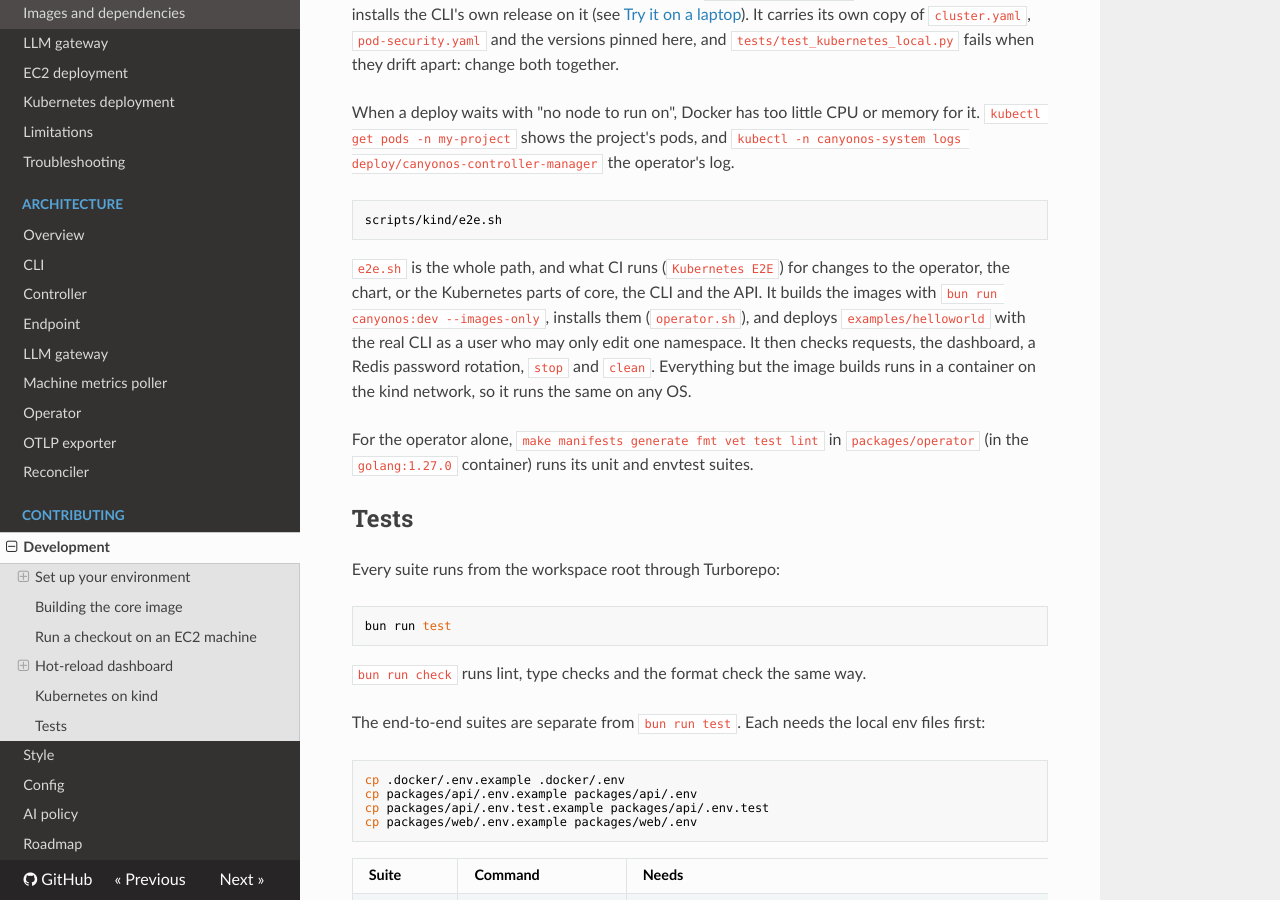
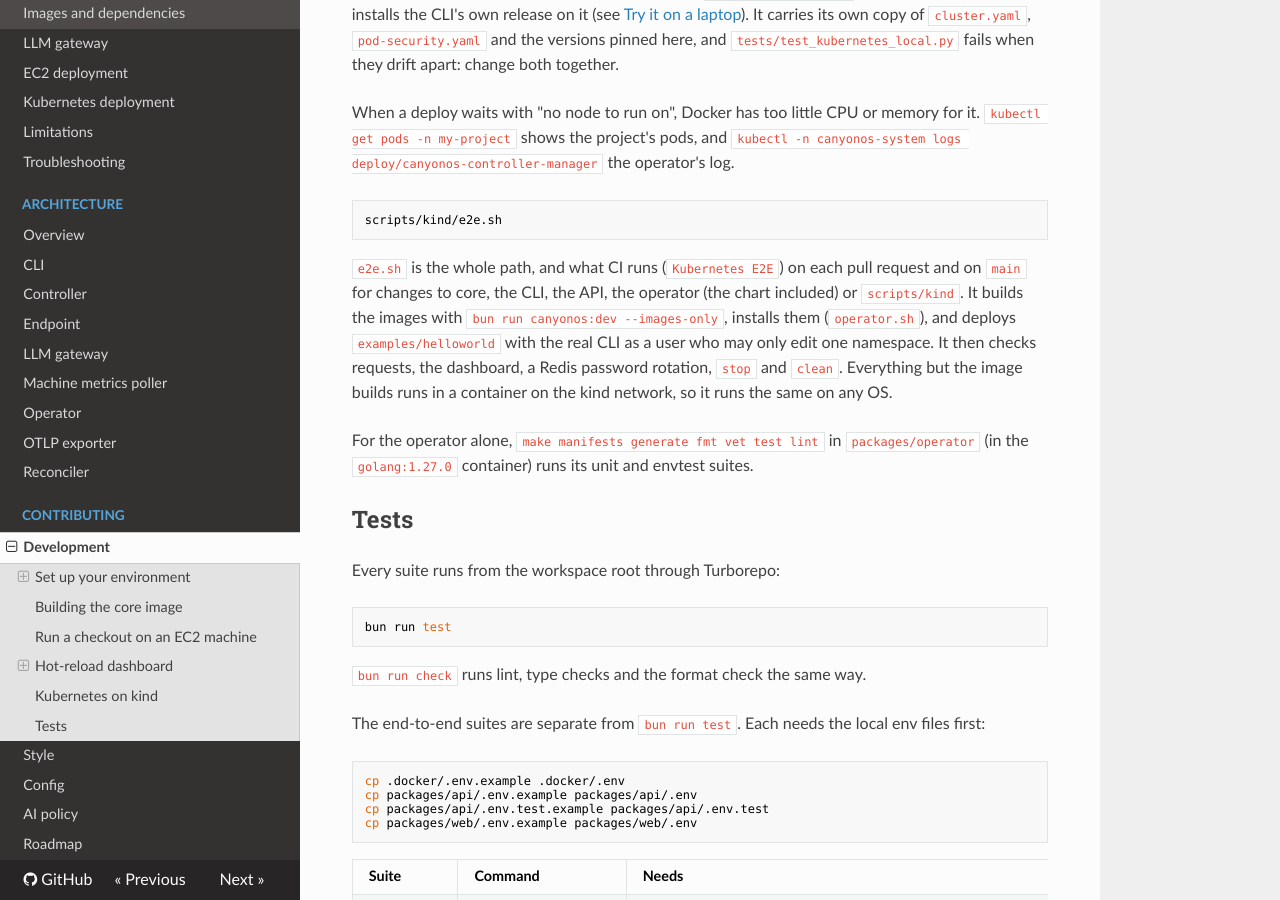
Before and after one commit to CanyonCodeCoreAI/canyonos, an MkDocs documentation site: the page built from docs/contributing/DEVELOPMENT.md, in a window 1280 px wide and 900 px high, scrolled down 5269 px. Built offline with MkDocs 1.6.1, drawn with Linux system fonts in a browser that asks for light colours; nearby versions of some CDN libraries.

Commit message:
Project import generated by Copybara.
GitOrigin-RevId: c3aade7a7a1f0dfc2bcc76c54b0d31738d3d0869

````diff
--- a/docs/contributing/DEVELOPMENT.md
+++ b/docs/contributing/DEVELOPMENT.md
@@ -242,8 +242,9 @@ it. `kubectl get pods -n my-project` shows the project's pods, and
 scripts/kind/e2e.sh
 ```
 
-`e2e.sh` is the whole path, and what CI runs (`Kubernetes E2E`) for changes to the
-operator, the chart, or the Kubernetes parts of core, the CLI and the API. It builds
+`e2e.sh` is the whole path, and what CI runs (`Kubernetes E2E`) on each pull request
+and on `main` for changes to core, the CLI, the API, the operator (the chart included)
+or `scripts/kind`. It builds
 the images with `bun run canyonos:dev --images-only`, installs them (`operator.sh`), and
 deploys `examples/helloworld` with the real CLI as a user who may only edit one
 namespace. It then checks requests, the dashboard, a Redis password rotation, `stop`
````
Also changed, not shown: 3 other files.
